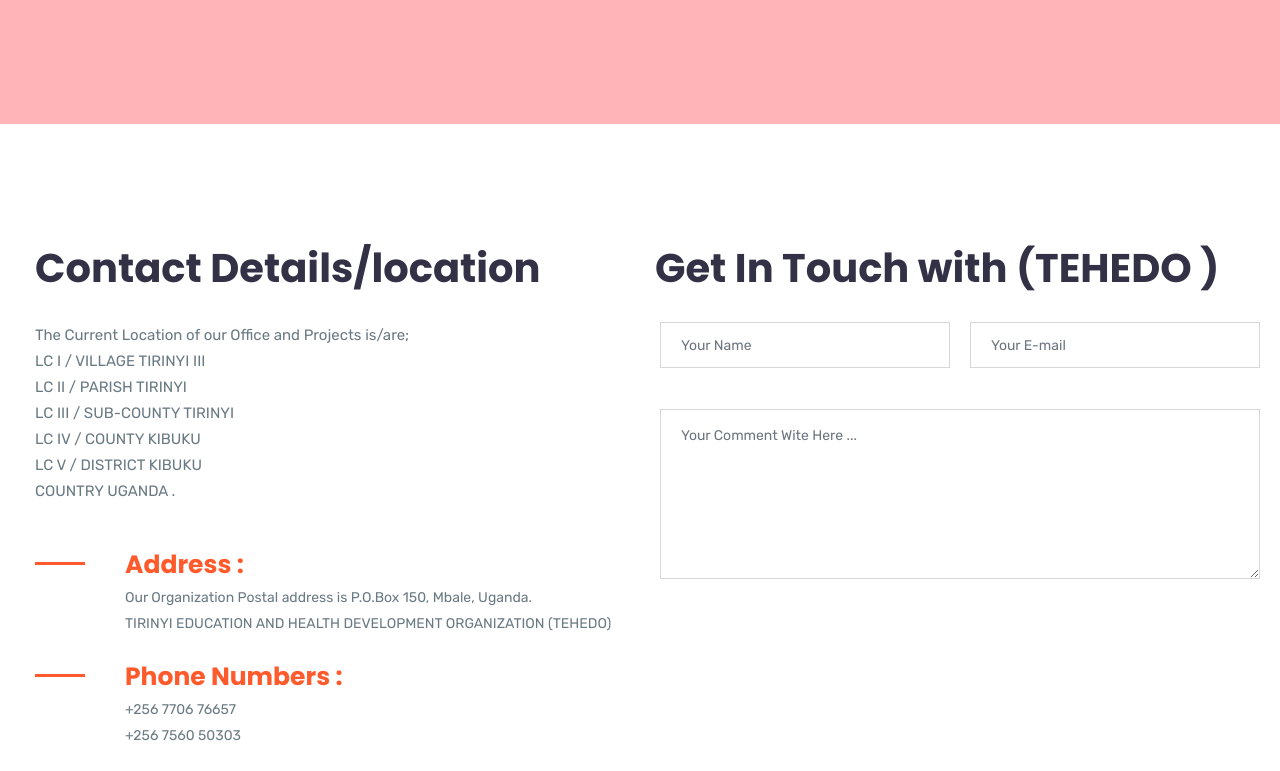
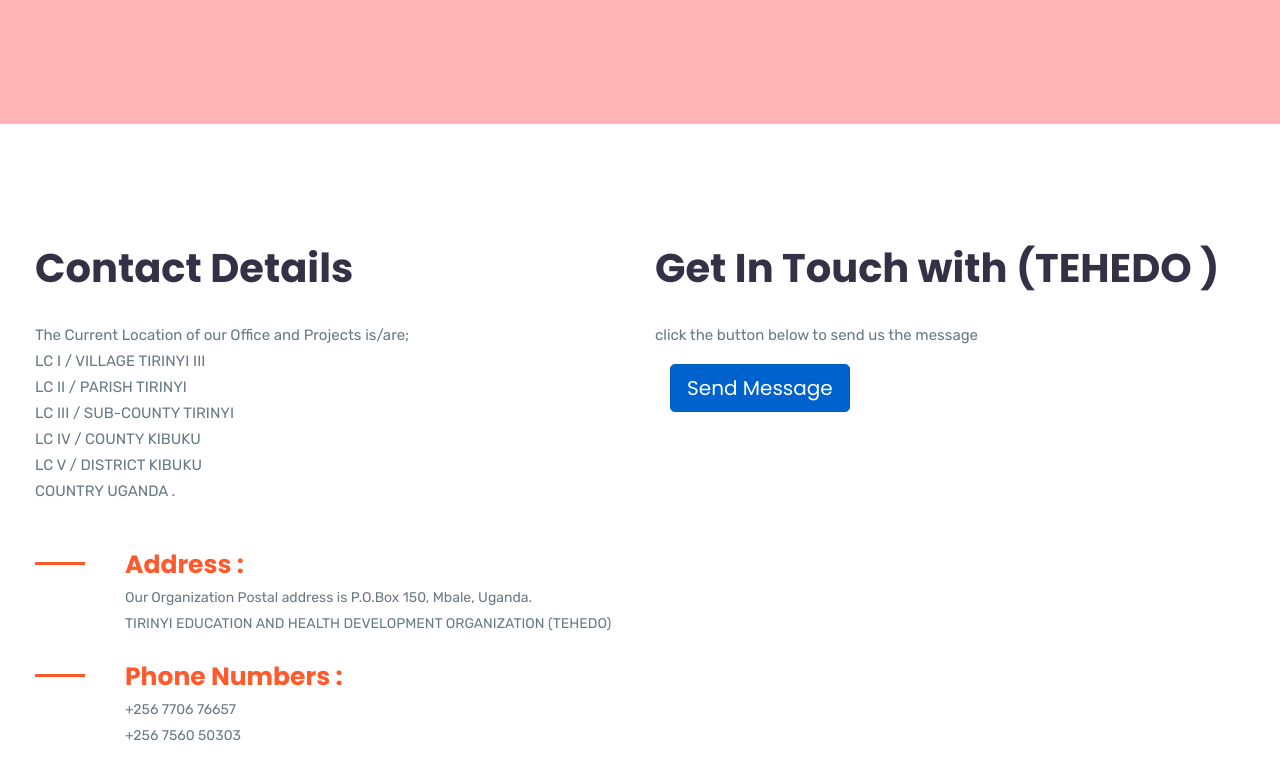
Before and after one commit to kwemoilordfick/tehedoug.org, a plain HTML site: page contact.html in a window 1280 px wide. Shown: the part 517-1288 px from the top of the page. Drawn offline with Linux system fonts and the light colour scheme; some packages are replaced by stand-ins of ours.

Commit message:
Add files via upload

```diff
--- a/contact.html
+++ b/contact.html
@@ -263,7 +263,7 @@
         <div class="row">
             <div class="col-12 col-sm-12 col-md-12 col-lg-6">
                 <div class="contact_info">
-                    <h3 class="title">Contact Details/location</h3>
+                    <h3 class="title">Contact Details</h3>
                     <p>The Current Location of our Office and Projects is/are;<br>
 LC I / VILLAGE                     TIRINYI III<br>
 LC II / PARISH                      TIRINYI<br>
@@ -297,6 +297,7 @@
                             <div><iframe src="https://www.google.com/maps/embed?pb=!1m14!1m8!1m3!1d7978.417696104187!2d33.767268!3d1.001483!3m2!1i1024!2i768!4f13.1!3m3!1m2!1s0x0%3A0xd5816f64842f1d6f!2sTriple%20H%20Primary%20School(%20TIRINYI%20EDUCATION%20AND%20HEALTH%20DEVELOPMENT%20ORGANISATION!5e0!3m2!1sen!2sug!4v1664888426990!5m2!1sen!2sug" width="600" height="450" style="border:0;" allowfullscreen="" loading="lazy" referrerpolicy="no-referrer-when-downgrade"></iframe></div>
                         </ul>
 
+
                     </div>
                 </div>
             </div>
@@ -306,31 +307,15 @@
                     <div class="leave_comment">
                         <div class="contact_form">
                             <form action="#">
-                                <div class="row">
-                                    <div class="col-12 col-sm-12 col-md-6 form-group">
-                                       <input type="text" class="form-control" id="name"  placeholder="Your Name">
-                                    </div>
-                                    <div class="col-12 col-sm-12 col-md-6 form-group">
-                                        <input type="email" class="form-control" id="email" placeholder="Your E-mail">
-                                    </div>
-                                    <div class="col-12 col-sm-12 col-md-12 form-group">
+                                        <p>
+                                            click the button below to send us the message
+
+                                </p>
+                                     <div  class="col-12 col-sm-12 col-md-12 submit-btn">
 
 
 
-
-
-
-                                    </div>
-                                    <div class="col-12 col-sm-12 col-md-12 form-group">
-                                        <textarea class="form-control" id="comment" placeholder="Your Comment Wite Here ..."></textarea>
-                                    </div>
-                                     <div class="col-12 col-sm-12 col-md-12 submit-btn">
-
-
-
-
-
-
+                                         <a href="https://forms.gle/3b5e9G1cHGsh11Lm9" class="btn btn-primary btn-lg active" role="button" aria-pressed="true">Send  Message</a>
 
                                     </div>
                                 </div>
```
